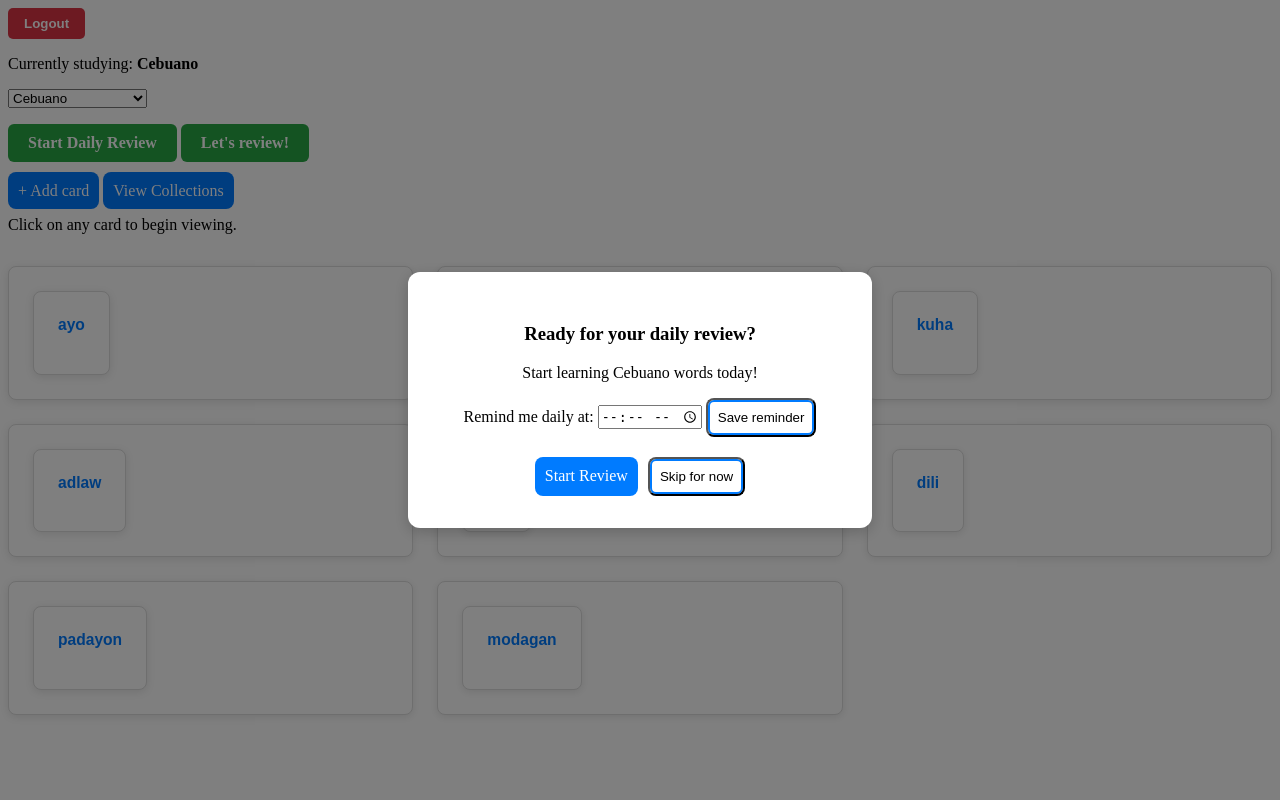
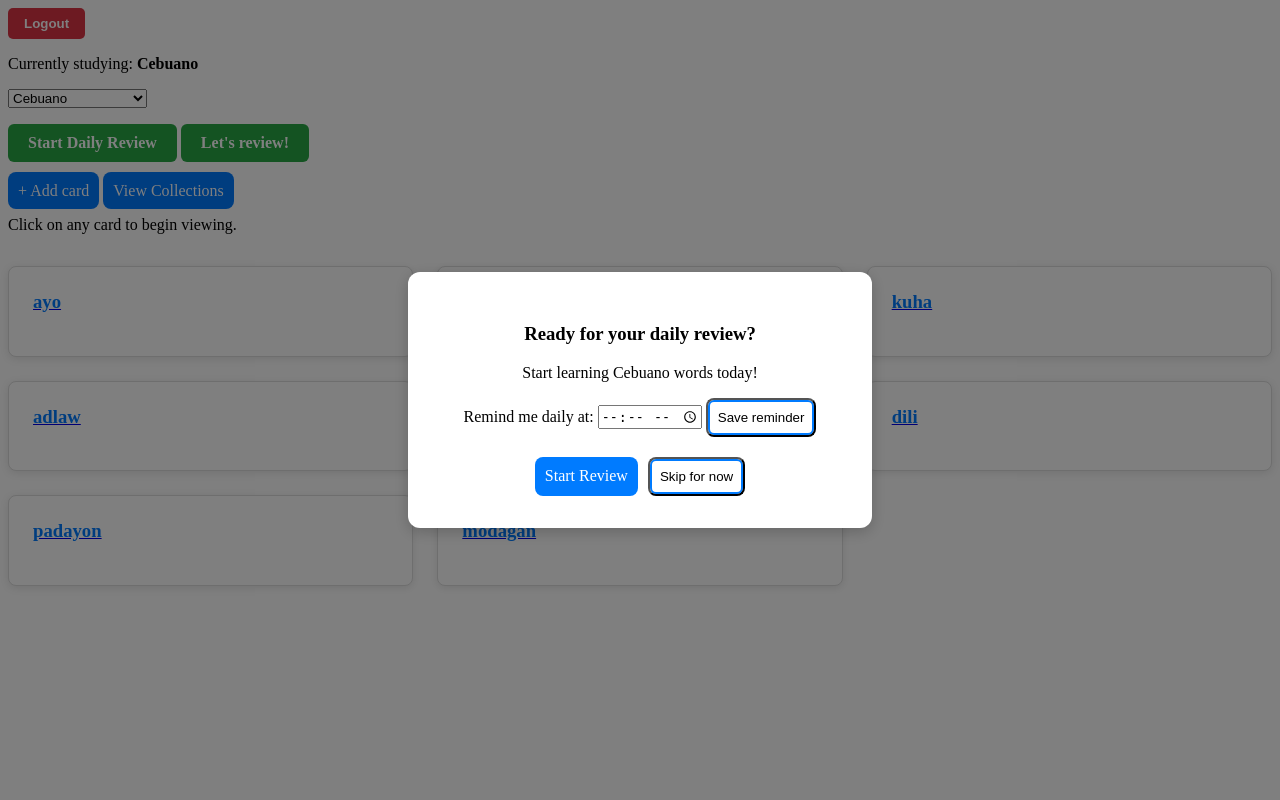
Before and after one commit to keithayeras/SpeakNoy, a Django app: page /SpeakNoy/?set_dialect=Cebuano in a window 1280 px wide. Run offline with Django 5.2, Linux system fonts and the light colour scheme; a user stored in the database is signed in; data comes from the database, SQL or seed files in the repository.

Commit message:
Fixed flashcard_list

```diff
--- a/templates/flashcards/flashcard_list.html
+++ b/templates/flashcards/flashcard_list.html
@@ -89,9 +89,9 @@
     <div class="review-cards">
         {% for card in flashcard %}
             <div class="review-card">
-                <form method="GET" action="{% url 'SpeakNoy:card' card.pk %}">
-                    <button class="review-card"><h3>{{ card.word }}</h3></button>
-                </form>
+                <a href="{% url 'SpeakNoy:card' card.pk %}">
+                    <h3>{{ card.word }}</h3>
+                </a>
             </div>
         {% empty %}
             <p>No words to review yet.</p>
```
